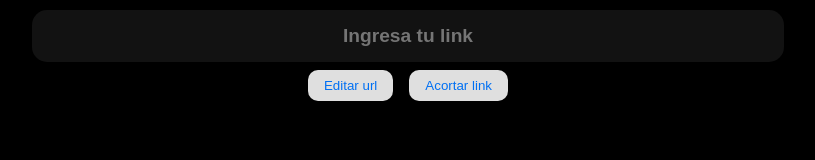
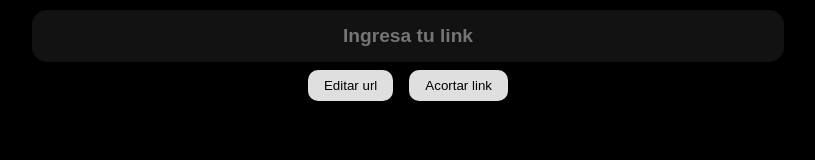
Before and after one commit to 0ozen/MyLink, a Next.js app: page / in a window 1280 px wide. Shown: the part 428-588 px from the top of the page, without its empty margins (232-1047 px from the left). Built offline with nearby package versions, Linux system fonts and the light colour scheme.

Commit message:
color de los botones cambiados

```diff
--- a/src/styles/globals.css
+++ b/src/styles/globals.css
@@ -21,7 +21,7 @@ button {
 	border: none;
 	cursor: pointer;
 	background-color: rgb(223, 223, 223);
-	color: #0070f3;
+	color: black;
 }
 
 button:hover {
```
